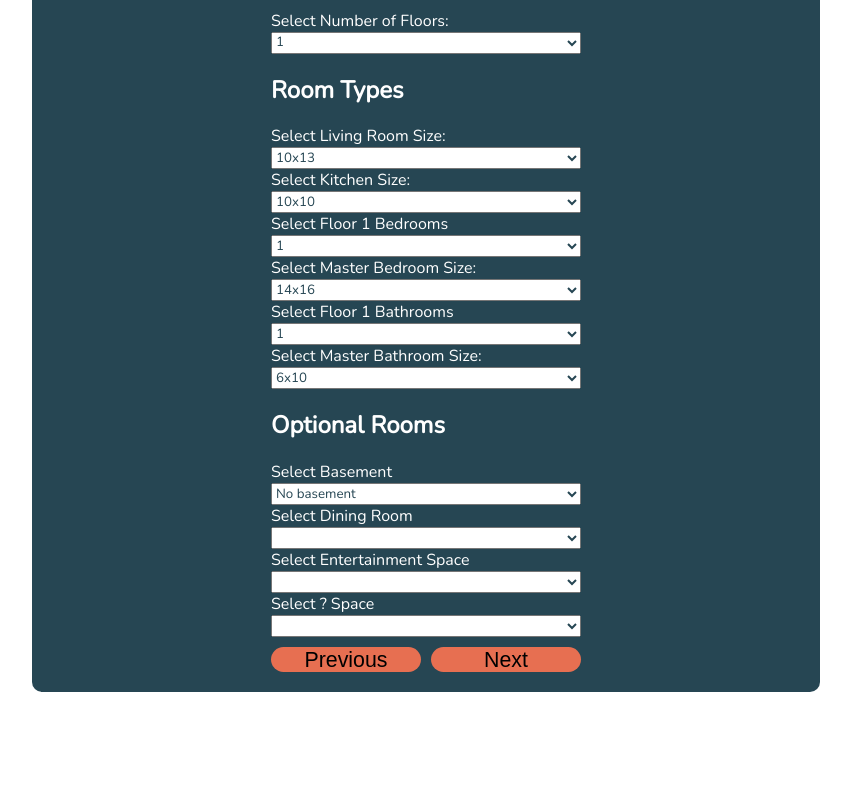
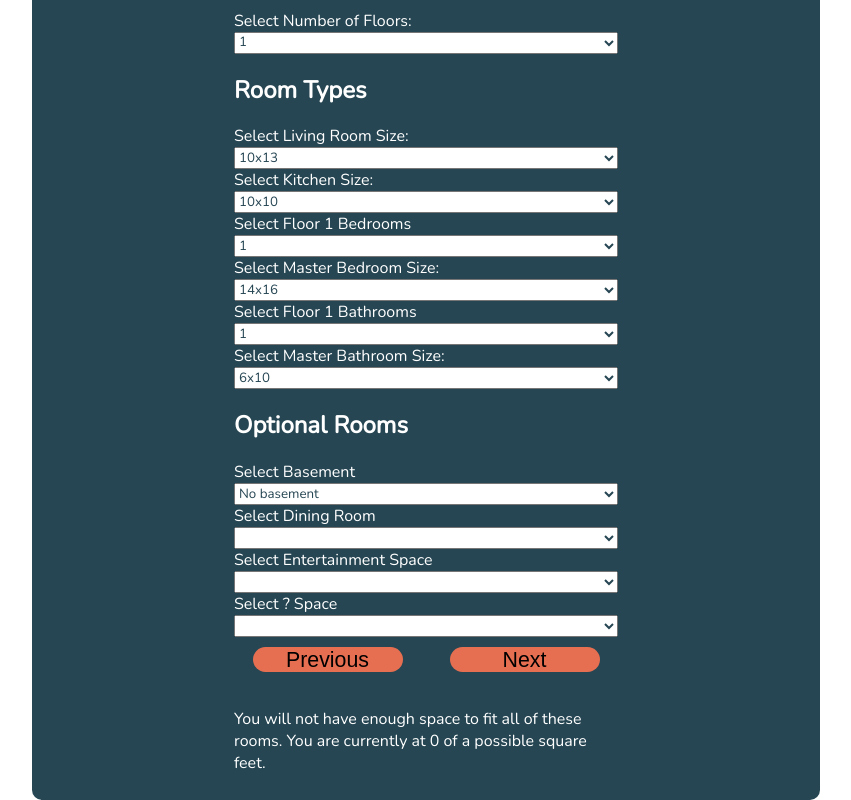
Before and after one commit to jonbiveo/house-planner, a Vue app in the folder vue/: page /plan-builder in a window 1280 px wide. Shown: the part 353-1153 px from the top of the page, without its empty margins (214-1065 px from the left). Before the commit the page ends 1045 px from the top, so only its background shows below. Built offline with nearby package versions, Linux system fonts and the light colour scheme; sample sign-in values are in the browser's storage.

Commit message:
added the size constraint to page navigation, can only advance beyond plan builder page if room sizes will fit inside chosen home size

```diff
--- a/vue/src/components/PlanBuilder.vue
+++ b/vue/src/components/PlanBuilder.vue
@@ -519,13 +519,14 @@
         </select>
 
        <span>
-         <button class="bck-btn" @click="goToPlanDetails"> Previous
+         <button class="bck-btn" @click.prevent="goToPlanDetails"> Previous
           </button>
 
-        <button class="next-btn" @click="goToRoomDesign"> Next
+        <button class="next-btn" @click.prevent="goToRoomDesign"> Next
         </button>
-          </span>
-
+        <p class="sizeError" v-if="this.sqFtUsed >= this.floorPlan.squareFootage">You will not have enough space to fit all of these rooms.
+        You are currently at {{this.sqFtUsed}} of a possible square feet.{{this.floorPlan.squareFootage}}</p>
+        </span>
       </form>
     </div>
   </div>
@@ -613,7 +614,9 @@ export default {
   },
   methods: {
     goToRoomDesign() {
-      this.$router.push('/room-design');
+      if (this.sqFtUsed <= this.floorPlan.squareFootage) {
+        this.$router.push('/room-design');
+      }
      },
      goToPlanDetails() {
       this.$router.push('/details')
@@ -622,14 +625,7 @@ export default {
       let room = document.getElementById(id);
       let dimensions = room.value.split("x");
       let roomSize = parseInt(dimensions[0]) * parseInt(dimensions[1]);
-      let newSqFtUsed = this.sqFtUsed + roomSize;
-      if (newSqFtUsed >= this.floorPlan.squareFootage) {
-        window.alert(`You will not have enough space to fit all of these rooms.\n
-        You are currently at ${newSqFtUsed} of a possible ${this.floorPlan.squareFootage}`)
-        return false;
-      } else {
-        this.sqFtUsed = newSqFtUsed;
-      }
+      this.sqFtUsed += roomSize;
      }
   },
   created() {
@@ -704,10 +700,16 @@ button {
 span{
   display: grid;
   grid-template-columns: 1fr 1fr;
-  grid-area: "button" "button";
+  grid-template-areas: "button button"
+  "sizeError sizeError";
   justify-content: center;
   gap: 10px;
   }
+
+.sizeError {
+  align-self: center;
+  grid-area: sizeError;
+}
 </style>
 
 // <!-- </div> -->
```
